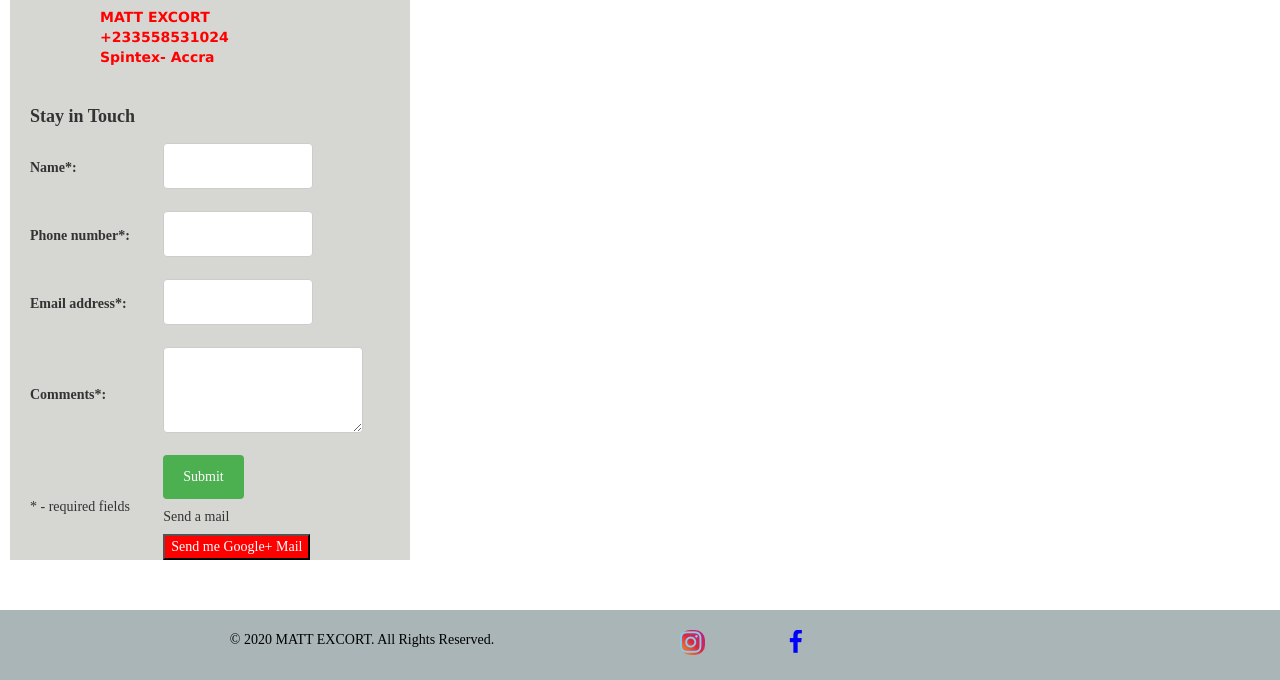
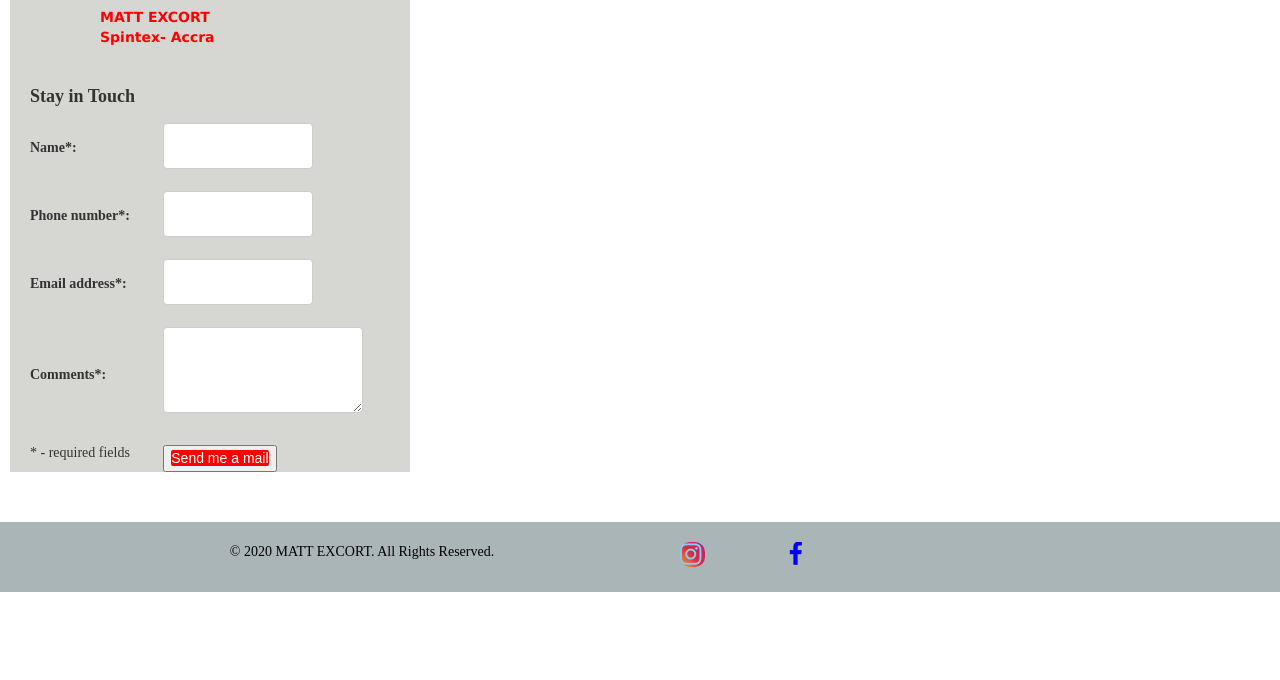
Before and after one commit to joel-alabi/Matt-Excort-Services, a plain HTML site: page contact.html in a window 1280 px wide. Shown: the part 156-836 px from the top of the page. After the commit the page ends 800 px from the top, so only its background shows below. Drawn offline with Linux system fonts and the light colour scheme.

Commit message:
made some corrections

```diff
--- a/contact.html
+++ b/contact.html
@@ -41,9 +41,9 @@
 
          <div class="container forrm">
            <h2 id="details_1">Contact Us</h2>
-           <p id="details"> MATT EXCORT <br> +233558531024<br>Spintex- Accra</p><br>
+           <p id="details"> MATT EXCORT <br>Spintex- Accra</p><br>
            <h4 id="stay">Stay in Touch</h4>
-           <form  accept-charset="UTF-8" " class="fohm" method="POST">
+           <form  accept-charset="UTF-8" " class="fohm" method="POST" href="mailto:mattexcort@gmail.com">
              <table>
               <table style="width:400px;border:0;" cellpadding="8" cellspacing="0">
                 <tr> <td>
@@ -66,13 +66,10 @@
                 * - required fields
                 </td> <td>
 
-                <input name="skip_Submit" type="submit" value="Submit" />
-                 <div class="">
-                    <h5 class="signinwith">Send a mail</h5>
-                    <button class="social google right-box" href="https//mattexcort@gmail.com">
-                      Send me Google+ Mail
-                    </button>
-                  </div>
+
+                    <h5 class="signinwith"></h5>
+                    <button><a href="mailto:mattexcort@gmail.com" class="social google right-box" >Send me a mail</a></button>
+
                 </td>
                 <td>
 
--- a/mattexcort.css
+++ b/mattexcort.css
@@ -177,6 +177,7 @@ input[type=text], select, textarea {
     background-color: #45a049;
   }
 
+
   #contact {
       text-align: center;
       font-style: italic;
@@ -186,6 +187,7 @@ input[type=text], select, textarea {
   /*Footer*/
 
 .footer {
+  margin-top: 50px;
   background-color: rgb(169, 181, 182);
 	padding: 2rem 0;
   padding-left: 30px;
@@ -235,8 +237,7 @@ input[type=text], select, textarea {
 }
 button .social {
   margin-bottom: 20px;
-  width: 220px;
-  height: 36px;
+
   border: none;
   border-radius: 2px;
   color: #fff;
@@ -244,7 +245,7 @@ button .social {
   font-weight: 400;
   transition: 0.2s ease;
   cursor: pointer;
-  background-color: red;
+  background-color:red;
 }
 
 .row {
@@ -278,4 +279,5 @@ padding: 0 16px;
 .right-box{
   background-color: red;
   color: white;
+
 }
```
Also changed, not shown: aboutus.html (+1 -1 lines), index.html (+6 -6 lines), red.jpg (added), ship.jpg (added), ship1.jpg (added), truck.jpg (added), 7 other files.
